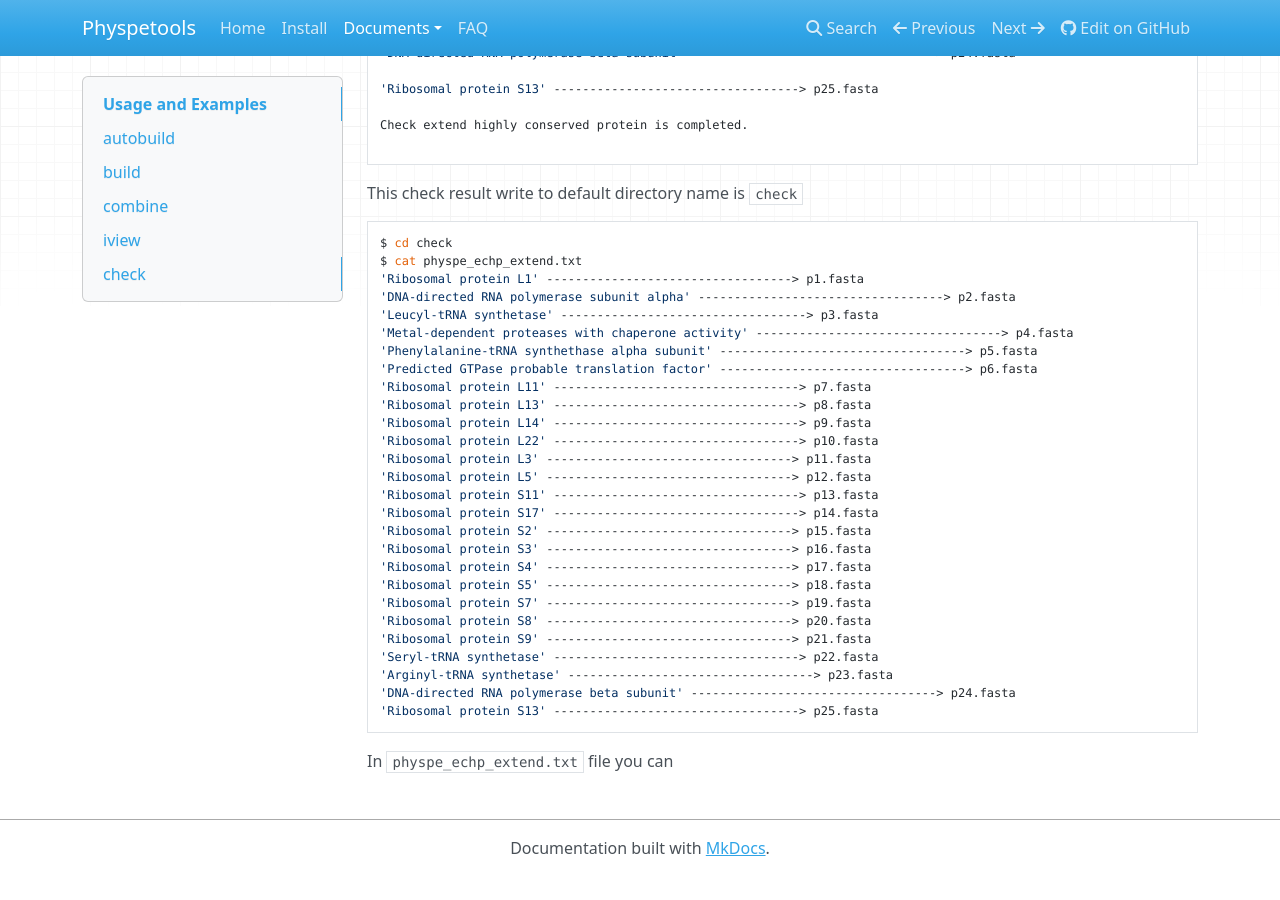
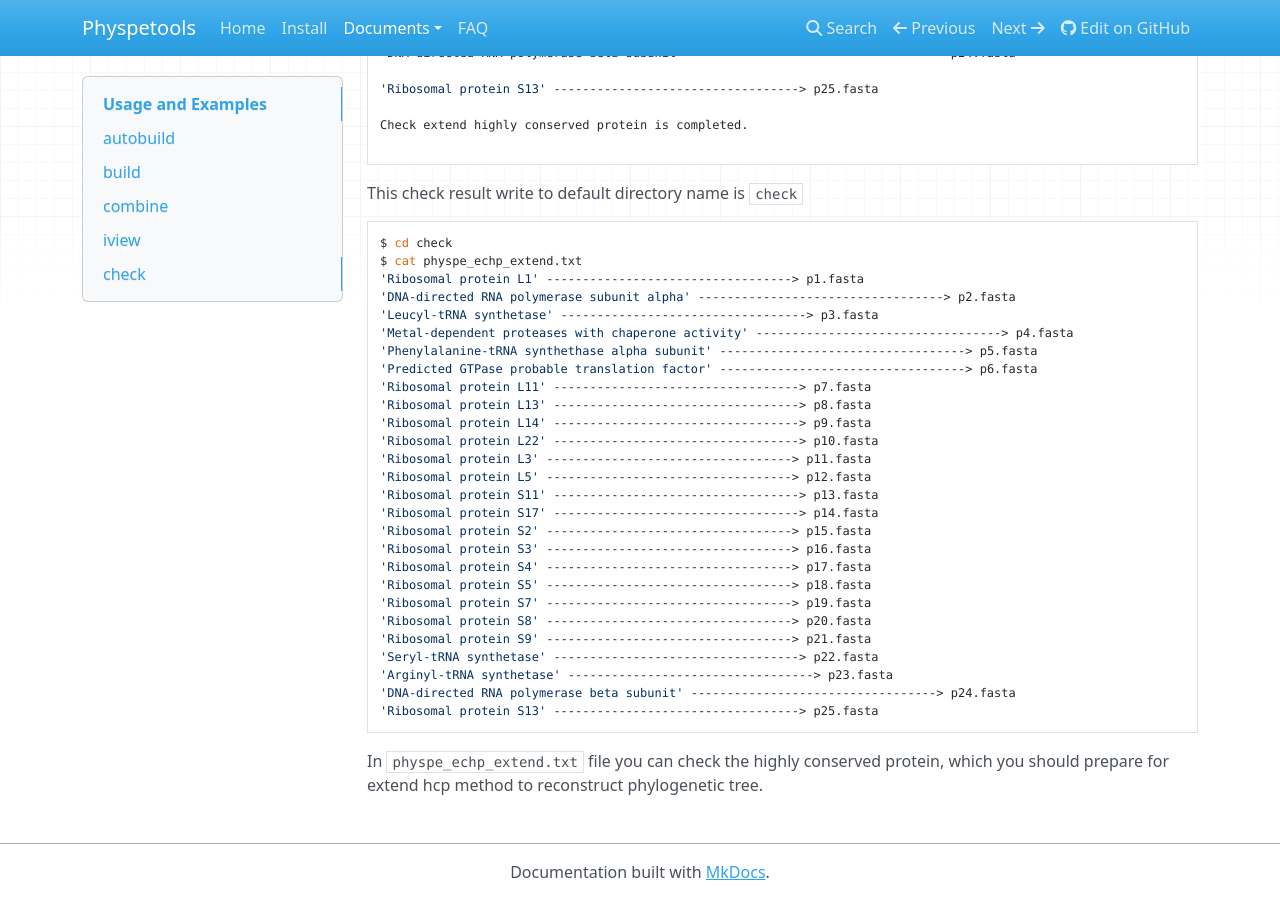
Before and after one commit to yangfangs/physpetools, an MkDocs documentation site: the page built from docs/docs/usage.md, in a window 1280 px wide and 900 px high, scrolled down 14485 px. Built offline with MkDocs 1.6.1, drawn with Linux system fonts in a browser that asks for light colours; nearby versions of some CDN libraries; old or Windows-style settings are respelled for this version of MkDocs; before the commit the page ends 15361 px from its top, so only the background shows below that.

Commit message:
update docs of check

````diff
--- a/docs/docs/usage.md
+++ b/docs/docs/usage.md
@@ -795,7 +795,8 @@ $ cat physpe_echp_extend.txt
 'Ribosomal protein S13' ----------------------------------> p25.fasta
 ```
 
-In `physpe_echp_extend.txt` file you can
+In `physpe_echp_extend.txt` file you can check the highly conserved protein, which you should prepare for extend hcp method to reconstruct phylogenetic tree.
+
 
 
 
````
